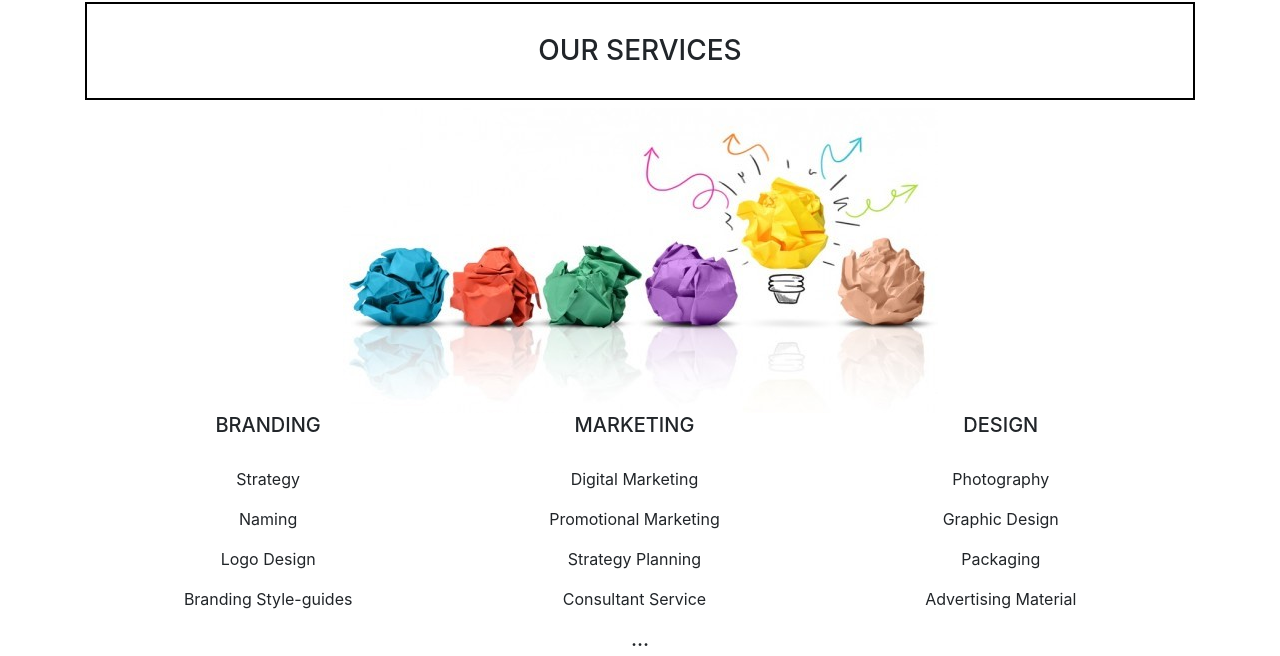
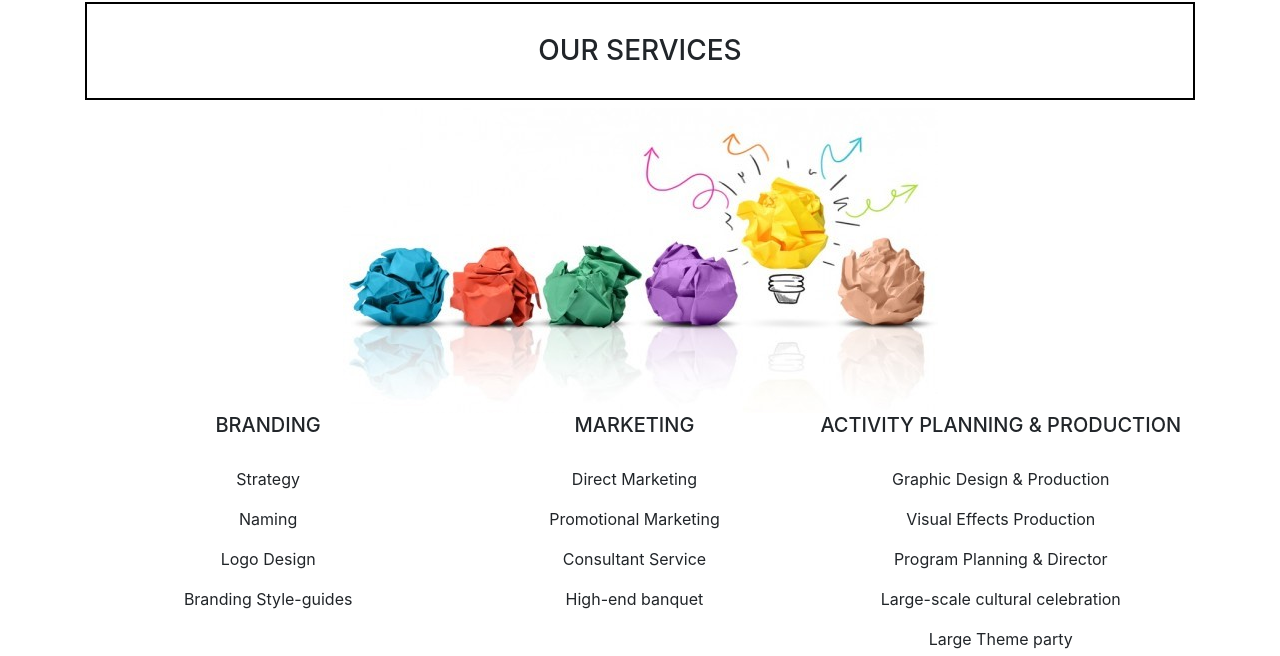
Before and after one commit to githubnoob1/daqin-website, a plain HTML site: page services.html in a window 1280 px wide. Shown: the part 120-776 px from the top of the page. Drawn offline with nearby package versions, Linux system fonts and the light colour scheme.

Commit message:
Update services.html

```diff
--- a/services.html
+++ b/services.html
@@ -44,17 +44,18 @@
       </div>
       <div class="third">
         <h5 class="services-title">MARKETING</h5>
-        <p>Digital Marketing</p>
+        <p>Direct Marketing</p>
         <p>Promotional Marketing</p>
-        <p>Strategy Planning</p>
         <p>Consultant Service</p>
+        <p>High-end banquet</p>
       </div>
       <div class="third">
-        <h5 class="services-title">DESIGN</h5>
-        <p>Photography</p>
-        <p>Graphic Design</p>
-        <p>Packaging</p>
-        <p>Advertising Material</p>
+        <h5 class="services-title">ACTIVITY PLANNING & PRODUCTION</h5>
+        <p>Graphic Design & Production</p>
+        <p>Visual Effects Production</p>
+        <p>Program Planning & Director</p>
+        <p>Large-scale cultural celebration</p>
+        <p>Large Theme party</p>
       </div>
     </section>
     <section class="container" id="description">
```
